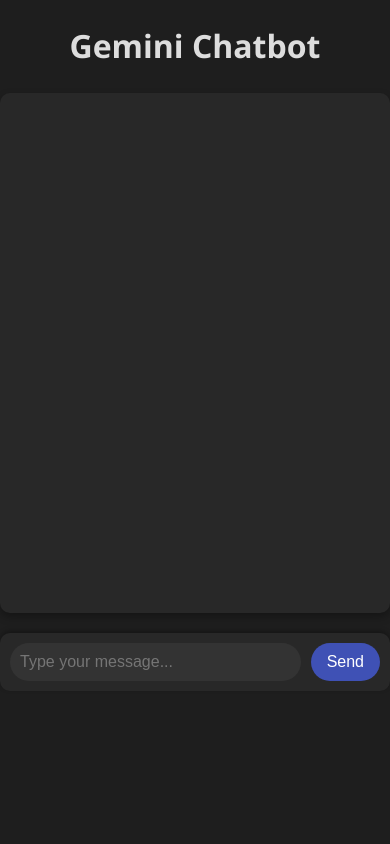
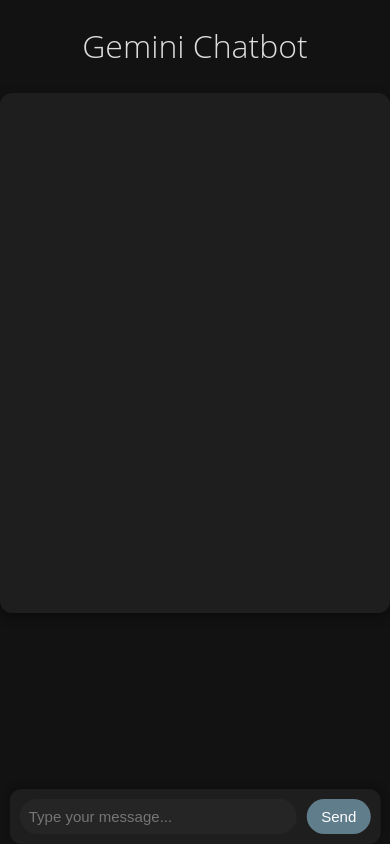
Before and after one commit to iampraneeth-coder/gemini-coder, a website: page index.html in a window 390 px wide. Drawn offline with Linux system fonts and the light colour scheme.

Commit message:
Update style.css

```diff
--- a/style.css
+++ b/style.css
@@ -1,17 +1,20 @@
 /* General Styles */
 body {
-  font-family: 'Segoe UI', Tahoma, Geneva, Verdana, sans-serif;
+  font-family: 'Open Sans', sans-serif; /* Modern font */
   margin: 0;
-  background-color: #1e1e1e; /* Dark background */
+  background-color: #121212; /* Very dark background */
   color: #fff; /* Light text */
   line-height: 1.6;
-  overflow-y: scroll; /* Always show scrollbar for consistent layout */
+  overflow-y: scroll;
+  -webkit-font-smoothing: antialiased; /* Improve font rendering */
+  -moz-osx-font-smoothing: grayscale;
 }
 
 h1 {
   text-align: center;
   margin-top: 20px;
   color: #ddd;
+  font-weight: 300; /* Lighter font weight */
 }
 
 /* Chat Area */
@@ -19,62 +22,62 @@
   max-width: 800px;
   margin: 20px auto;
   padding: 20px;
-  background-color: #282828; /* Darker background for chat area */
-  border-radius: 10px;
-  box-shadow: 0 4px 8px rgba(0, 0, 0, 0.3); /* Stronger shadow */
+  background-color: #1e1e1e; /* Slightly lighter background for chat area */
+  border-radius: 12px; /* More rounded corners */
+  box-shadow: 0 4px 12px rgba(0, 0, 0, 0.4); /* Deeper shadow */
   height: 500px;
   overflow-y: scroll;
-  scroll-behavior: smooth; /* Smooth scrolling */
+  scroll-behavior: smooth;
+  padding-bottom: 70px; /* Make room for the input field */
 }
 
 /* Message Styles */
 .message {
-  clear: both; /* Prevent floating issues */
-  margin-bottom: 15px;
+  clear: both;
+  margin-bottom: 12px;
   padding: 12px 20px;
-  border-radius: 25px;
+  border-radius: 24px; /* More rounded bubbles */
   word-break: break-word;
   max-width: 70%;
   font-size: 16px;
-  position: relative; /* For triangle */
+  position: relative;
+  transition: all 0.2s ease-in-out; /* Smooth transitions */
 }
 
 /* User Message */
 .user {
-  background-color: #3f51b5; /* Blue for user */
+  background-color: #546e7a; /* Muted blue-gray */
   color: #fff;
-  float: right; /* Align user messages to the right */
+  float: right;
 }
 
 .user::before {
-  /* Triangle to the right */
   content: '';
   position: absolute;
-  right: -10px;
+  right: -8px;
   top: 8px;
-  border-width: 10px 0 10px 10px;
+  border-width: 8px 0 8px 8px;
   border-style: solid;
-  border-color: transparent #3f51b5;
+  border-color: transparent #546e7a;
   display: block;
   width: 0;
 }
 
 /* Bot Message */
 .bot {
-  background-color: #424242; /* Dark gray for bot */
+  background-color: #37474f; /* Darker gray for bot */
   color: #eee;
-  float: left; /* Align bot messages to the left */
+  float: left;
 }
 
 .bot::before {
-  /* Triangle to the left */
   content: '';
   position: absolute;
-  left: -10px;
+  left: -8px;
   top: 8px;
-  border-width: 10px 10px 10px 0;
+  border-width: 8px 8px 8px 0;
   border-style: solid;
-  border-color: transparent #424242;
+  border-color: transparent #37474f;
   display: block;
   width: 0;
 }
@@ -83,49 +86,56 @@
 #user-input-area {
   max-width: 800px;
   margin: 0 auto;
-  padding: 15px 20px;
-  background-color: #282828;
-  border-radius: 10px;
-  box-shadow: 0 -2px 5px rgba(0, 0, 0, 0.3); /* Shadow on top */
+  padding: 12px 20px;
+  background-color: #1e1e1e;
+  border-radius: 12px;
+  box-shadow: 0 -2px 8px rgba(0, 0, 0, 0.3);
   display: flex;
   align-items: center;
-  position: relative; /* Ensure it's above chat area */
-  z-index: 100; /* Ensure it's above chat area */
+  position: fixed; /* Stick to the bottom */
+  bottom: 0;
+  left: 50%;
+  transform: translateX(-50%);
+  width: 100%;
+  max-width: 800px;
+  box-sizing: border-box;
 }
 
 #user-input {
   width: 100%;
-  padding: 12px 16px;
+  padding: 10px 14px;
   border: none;
-  border-radius: 25px;
-  background-color: #333; /* Slightly lighter background */
+  border-radius: 24px; /* More rounded */
+  background-color: #252525; /* Darker input background */
   color: #fff;
   font-size: 16px;
-  outline: none; /* Remove focus outline */
-  transition: background-color 0.3s; /* Smooth transition */
+  outline: none;
+  transition: background-color 0.3s;
+  font-weight: 300; /* Lighter font weight */
 }
 
 #user-input:focus {
-  background-color: #444;
+  background-color: #333;
 }
 
 #send-button {
-  background-color: #3f51b5;
+  background-color: #607d8b; /* Blue-gray send button */
   color: white;
-  padding: 12px 20px;
+  padding: 10px 18px;
   border: none;
-  border-radius: 25px;
+  border-radius: 24px;
   cursor: pointer;
   transition: background-color 0.3s;
   font-size: 16px;
   margin-left: 10px;
+  font-weight: 300; /* Lighter font weight */
 }
 
 #send-button:hover {
-  background-color: #303f9f;
+  background-color: #455a64; /* Darker blue-gray */
 }
 
-/* Responsiveness (Simple) */
+/* Responsiveness */
 @media (max-width: 600px) {
   #chat-area,
   #user-input-area {
@@ -135,16 +145,18 @@
 
   .message {
     max-width: 90%;
-    font-size: 14px;
-    padding: 8px 14px;
+    font-size: 15px;
+    padding: 10px 16px;
     border-radius: 20px;
   }
 
   #user-input {
-    padding: 10px;
+    padding: 9px;
+    font-size: 15px;
   }
 
   #send-button {
-    padding: 10px 16px;
+    padding: 9px 14px;
+    font-size: 15px;
   }
 }
```
